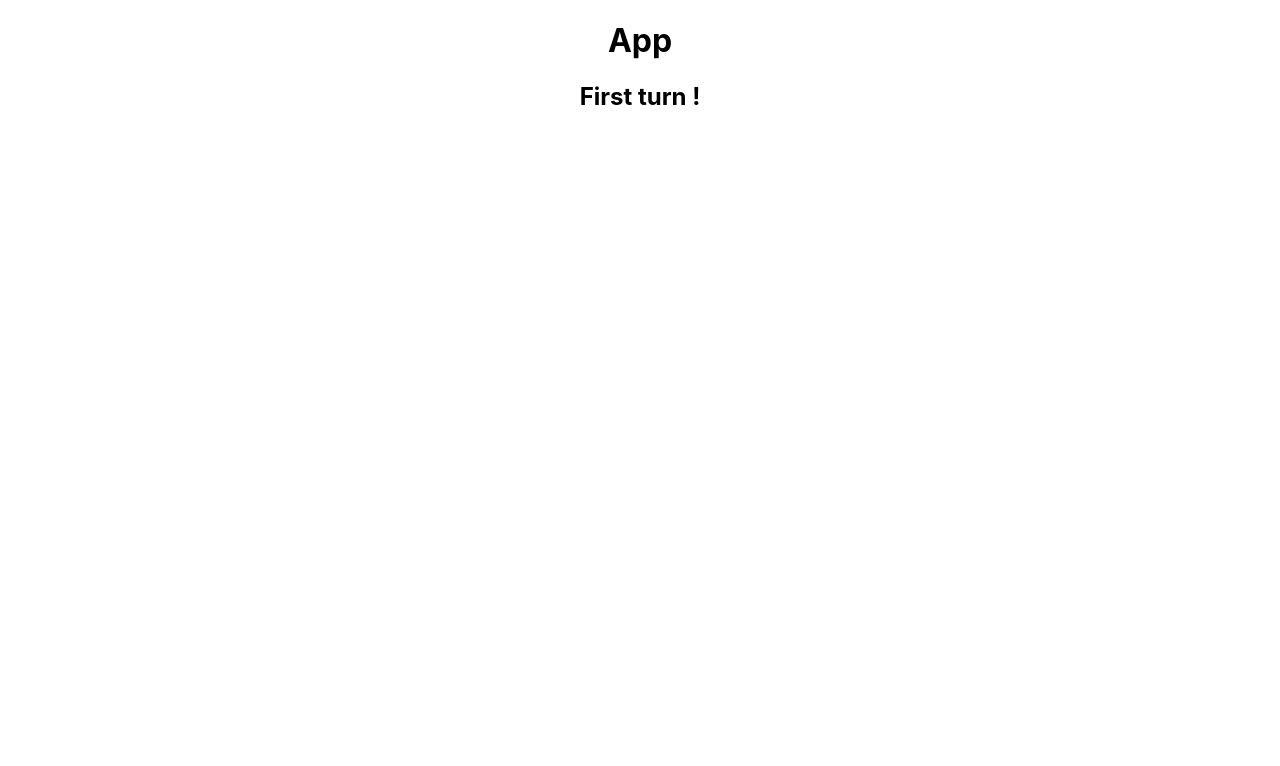
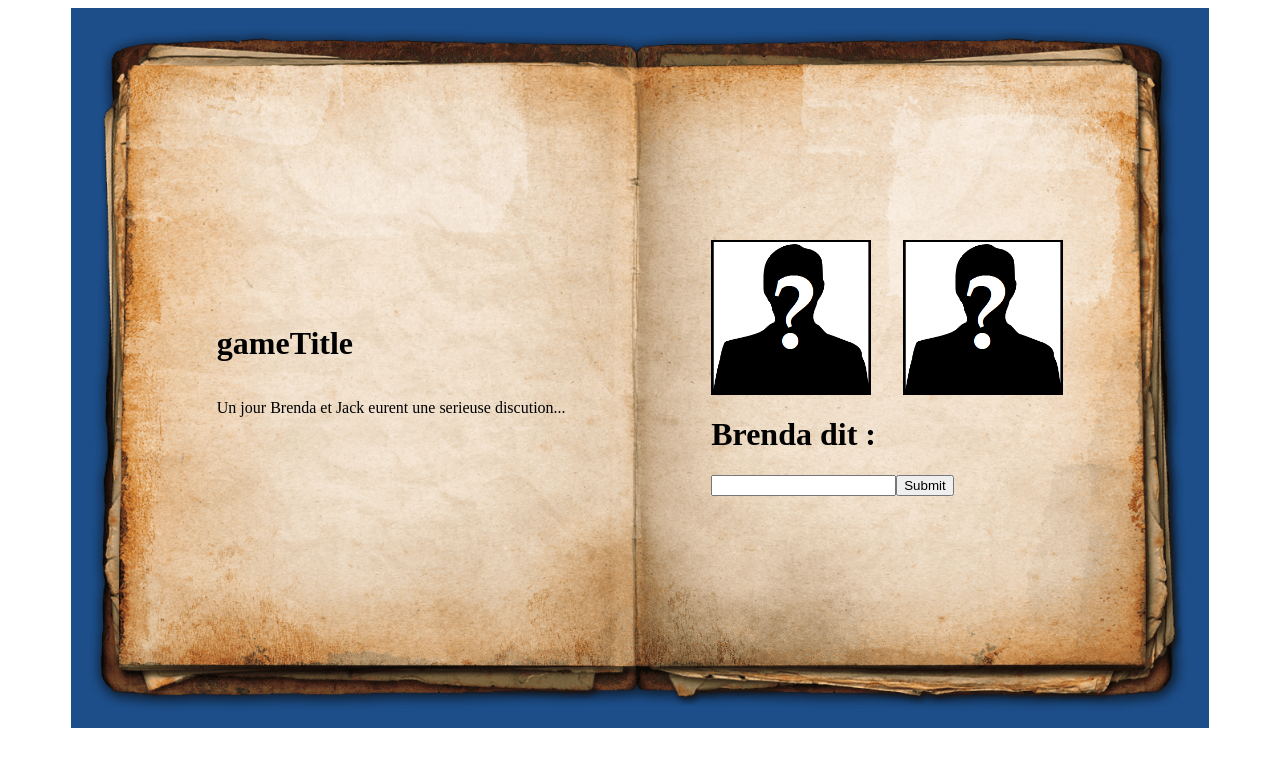
Before and after one commit to AnasMama/create-story, a React (Vite) app in the folder frontend/: page /first-turn in a window 1280 px wide. Shown: the top 766 px of the page. Built offline with nearby package versions, Linux system fonts and the light colour scheme.

Commit message:
elements de base de la page first-turn

```diff
--- a/frontend/src/App.css
+++ b/frontend/src/App.css
@@ -1,56 +1,7 @@
-body {
-  margin: 0;
-  font-family: -apple-system, BlinkMacSystemFont, "Segoe UI", "Roboto", "Oxygen",
-    "Ubuntu", "Cantarell", "Fira Sans", "Droid Sans", "Helvetica Neue",
-    sans-serif;
-  -webkit-font-smoothing: antialiased;
-  -moz-osx-font-smoothing: grayscale;
+* {
+  --main-bg-color: #1D4E89;
 }
 
-code {
-  font-family: source-code-pro, Menlo, Monaco, Consolas, "Courier New",
-    monospace;
+.profil {
+  width: 10rem;
 }
-
-.App {
-  text-align: center;
-}
-
-.App-logo {
-  height: 40vmin;
-  pointer-events: none;
-}
-
-@media (prefers-reduced-motion: no-preference) {
-  .App-logo {
-    animation: App-logo-spin infinite 20s linear;
-  }
-}
-
-.App-header {
-  background-color: #282c34;
-  min-height: 100vh;
-  display: flex;
-  flex-direction: column;
-  align-items: center;
-  justify-content: center;
-  font-size: calc(10px + 2vmin);
-  color: white;
-}
-
-.App-link {
-  color: #61dafb;
-}
-
-@keyframes App-logo-spin {
-  from {
-    transform: rotate(0deg);
-  }
-  to {
-    transform: rotate(360deg);
-  }
-}
-
-button {
-  font-size: calc(10px + 2vmin);
-}
--- a/frontend/src/App.jsx
+++ b/frontend/src/App.jsx
@@ -9,7 +9,6 @@ import Turn from "./pages/Turn";
 function App() {
   return (
     <div className="App">
-      <h1>App</h1>
       <Routes>
         <Route path="/" element={<Home />} />
         <Route path="/game-start" element={<GameStart />} />
--- a/frontend/src/pages/FirstTurn.jsx
+++ b/frontend/src/pages/FirstTurn.jsx
@@ -1,9 +1,26 @@
+import "../style/FirstTurn.css";
+
 function FirstTurn() {
+  const onSubmit = (data) => console.log(data);
   return (
-    <div>
-      <main>
-        <h2>First turn !</h2>
-      </main>
+    <div className="page">
+      <div className="left-page">
+        <h1>gameTitle</h1>
+        <p>Un jour Brenda et Jack eurent une serieuse discution...</p>
+      </div>
+      <div className="right-page">
+        <div className="profil-img">
+          <img src="src/assets/Unknown.png" alt="Profil 1" className="profil" />
+          <img src="src/assets/Unknown.png" alt="Profil 1" className="profil" />
+        </div>
+        <form onSubmit={onSubmit()}>
+          <label htmlFor="answer">
+            <h1>Brenda dit :</h1>
+            <input type="text" name="answer" />
+          </label>
+          <input type="submit" />
+        </form>
+      </div>
     </div>
   );
 }
--- /dev/null
+++ b/frontend/src/style/FirstTurn.css
@@ -0,0 +1,30 @@
+.page {
+    background-color: var(--main-bg-color);
+    background-image: url("../assets/book-game.png");
+    background-size: contain;
+    background-repeat: no-repeat;
+    background-position: top;
+    height: 90vh;
+    width: 90%;
+    margin: auto;
+
+    display: flex;
+    justify-content: space-evenly;
+    align-items: center;
+}
+
+.left-page {
+    display: flex;
+    flex-direction: column;
+
+}
+
+.right-page {
+    display: flex;
+    flex-direction: column;
+}
+
+.profil-img {
+    display: flex;
+    gap: 2rem;
+}
```
Also changed, not shown: frontend/src/assets/Unknown.png (added), frontend/src/assets/book-game.png (added).
